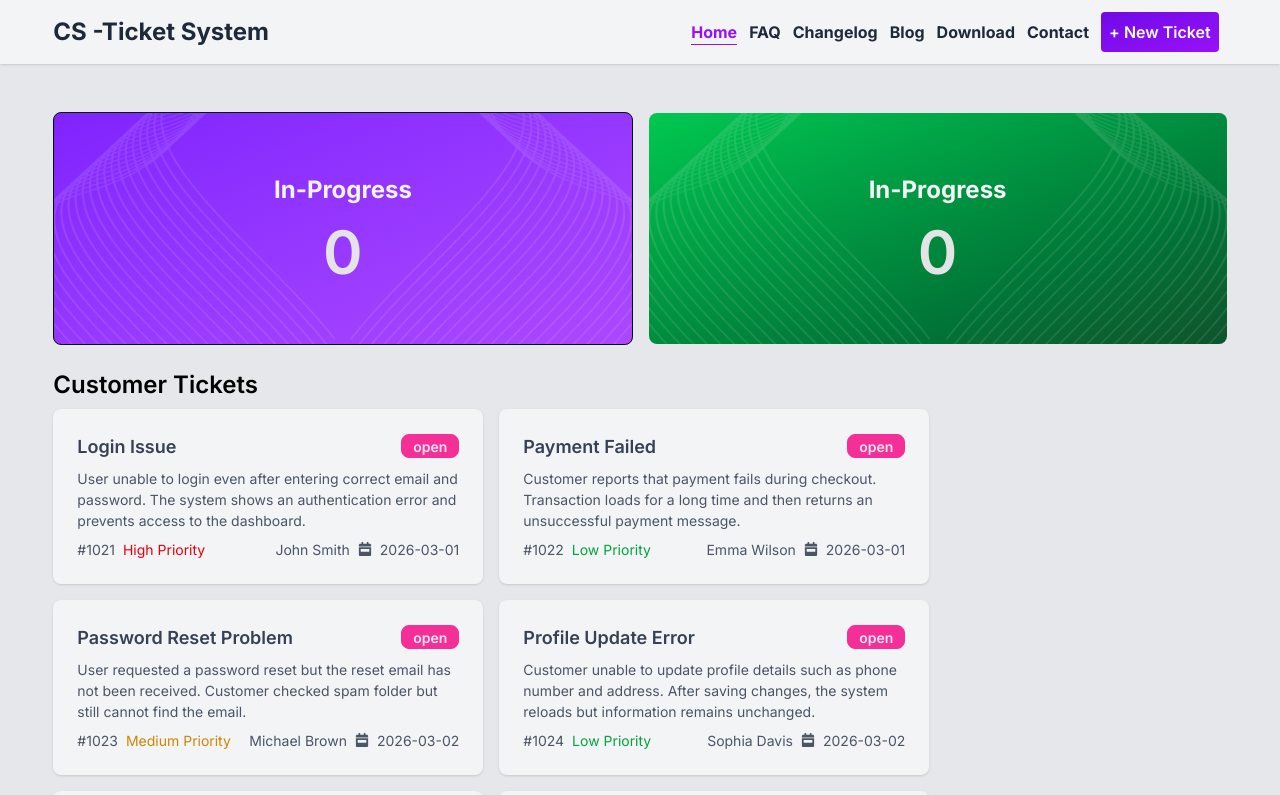
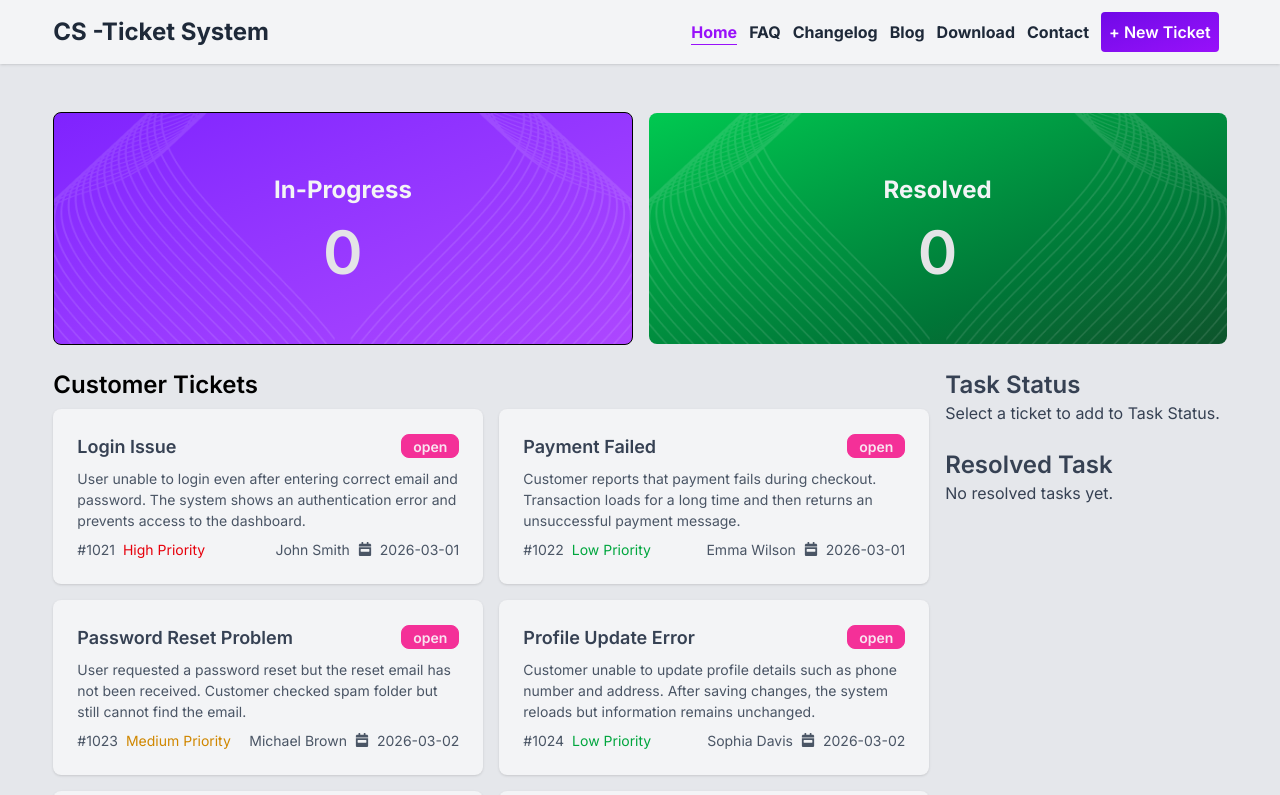
Before and after one commit to bhupotikumar/cs-ticket-system, a React (Vite) app: page / in a window 1280 px wide. Shown: the top 795 px of the page. Built offline with nearby package versions, Linux system fonts and the light colour scheme.

Commit message:
TaskStatus, In-progress counting & Complete Btn functionality done

```diff
--- a/src/components/Banner/Banner.jsx
+++ b/src/components/Banner/Banner.jsx
@@ -1,10 +1,13 @@
 import ProgressCard from './ProgressCard';
 import ResolvedCard from './ResolvedCard';
 
-const Banner = () => {
+const Banner = ({ progressCounter, setProgressCounter }) => {
     return (
         <div className="flex flex-col md:flex-row justify-between items-center gap-4">
-            <ProgressCard />
+            <ProgressCard
+                progressCounter={progressCounter}
+                setProgressCounter={setProgressCounter}
+            />
             <ResolvedCard />
         </div>
 
--- a/src/components/Banner/ProgressCard.jsx
+++ b/src/components/Banner/ProgressCard.jsx
@@ -1,6 +1,6 @@
 import vector1 from '../../assets/vector1.png';
 
-const ProgressCard = () => {
+const ProgressCard = ({ progressCounter, setProgressCounter }) => {
     return (
         <div className="w-full bg-linear-to-br from-violet-600 to-purple-500 rounded-lg border">
             <div
@@ -22,7 +22,7 @@ const ProgressCard = () => {
                 <div className="hero-content text-neutral-content text-center">
                     <div className="max-w-md">
                         <h1 className='mb-4 text-xl md:text-2xl font-semibold md:font-bold text-gray-100'>In-Progress</h1>
-                        <h1 className="text-3xl md:text-6xl font-semibold">0</h1>
+                        <h1 className="text-3xl md:text-6xl font-semibold">{progressCounter}</h1>
                     </div>
                 </div>
             </div>
--- a/src/components/Banner/ResolvedCard.jsx
+++ b/src/components/Banner/ResolvedCard.jsx
@@ -21,7 +21,7 @@ const ResolvedCard = () => {
                 </div>
                 <div className="hero-content text-neutral-content text-center">
                     <div className="max-w-md">
-                        <h1 className='mb-4 text-xl md:text-2xl font-semibold md:font-bold text-gray-100'>In-Progress</h1>
+                        <h1 className='mb-4 text-xl md:text-2xl font-semibold md:font-bold text-gray-100'>Resolved</h1>
                         <h1 className="text-3xl md:text-6xl font-semibold">0</h1>
                     </div>
                 </div>
--- /dev/null
+++ b/src/components/ResolvedTask/ResolvedTask.jsx
@@ -0,0 +1,12 @@
+import React from 'react';
+
+const ResolvedTask = () => {
+    return (
+        <div className='mt-6 text-center md:text-left'>
+            <h1 className='text-2xl font-semibold text-gray-700'>Resolved Task</h1>
+            <p className='text-gray-700'>No resolved tasks yet.</p>
+        </div>
+    );
+};
+
+export default ResolvedTask;
--- /dev/null
+++ b/src/components/TaskStatus/TaskStatus.jsx
@@ -0,0 +1,24 @@
+import React from 'react';
+
+const TaskStatus = ({ taskStatus, setTaskStatus, handleComplete }) => {
+
+    return (
+        <div className='text-center md:text-left'>
+            <h1 className='text-2xl font-semibold text-gray-700'>Task Status</h1>
+            {taskStatus.length === 0 ?
+                <p className='text-gray-700'>Select a ticket to add to Task Status.</p> :
+                taskStatus.map(ticket => (
+                    <div
+                        key={ticket.id}
+                        className="mb-2 p-2 bg-gray-100 rounded shadow cursor-pointer">
+                        <h3 className="font-semibold">{ticket.title}</h3>
+                        <div
+                            onClick={() => handleComplete(ticket.id)} className="btn btn-success w-full my-2">Complete</div>
+                    </div>
+                ))
+            }
+        </div>
+    );
+};
+
+export default TaskStatus;
--- a/src/components/Tickets/TIckets.jsx
+++ b/src/components/Tickets/TIckets.jsx
@@ -1,22 +1,35 @@
-import { use } from 'react';
+import { Suspense, use } from 'react';
 import TicketCard from './TicketCard';
+import Loading from '../Loading/Loading';
 
 const ticketPromise = fetch('./tickets.json')
     .then(res => res.json());
 
 
-const Tickets = () => {
+const Tickets = ({ taskStatus, setTaskStatus, progressCounter, setProgressCounter }) => {
     const tickets = use(ticketPromise);
+
+    const handleTicket = (ticket) => {
+        if (!taskStatus.some(t => t.id === ticket.id)) {
+            setProgressCounter(progressCounter + 1);
+            setTaskStatus([...taskStatus, ticket]);
+        }
+    };
 
     return (
         <div>
             <h1 className='text-2xl text-center md:text-left font-semibold'>Customer Tickets</h1>
-            <div className="mt-2 grid grid-cols-1 md:grid-cols-2 gap-4 w-full">
-                {tickets.map(ticket => {
-                    return <TicketCard key={ticket.id} ticket={ticket} />
-                })}
-
-            </div>
+            <Suspense fallback={<Loading />}>
+                <div className="mt-2 grid grid-cols-1 md:grid-cols-2 gap-4 w-full">
+                    {tickets.map(ticket => {
+                        return <TicketCard
+                            key={ticket.id}
+                            ticket={ticket}
+                            onClick={handleTicket}
+                        />
+                    })}
+                </div>
+            </Suspense>
         </div>
     );
 };
--- a/src/components/Tickets/TicketCard.jsx
+++ b/src/components/Tickets/TicketCard.jsx
@@ -1,18 +1,19 @@
-import React from 'react';
 import { FaCalendarWeek } from 'react-icons/fa';
 
-const TicketCard = ({ ticket }) => {
+const TicketCard = ({ ticket, onClick }) => {
     const { id, title, description, createdAt, customer, priority, status } = ticket;
 
     return (
-        <div className="card bg-gray-100 w-full mx-auto shadow-sm">
+        <div
+            onClick={() => onClick(ticket)}
+            className="card bg-gray-100 w-full mx-auto shadow-sm">
             <div className="card-body text-gray-600">
                 <h2 className="card-title justify-between text-gray-700">
                     {title}
                     <div className="badge badge-secondary">{status}</div>
                 </h2>
                 <p>{description}</p>
-                <div className="card-actions justify-between">
+                <div className="card-actions justify-between flex-wrap">
                     <div className="flex justify-start gap-2 items-center">
                         <p>#{id}</p>
                         {priority === "High" ?
--- a/src/pages/Home/Home.jsx
+++ b/src/pages/Home/Home.jsx
@@ -1,15 +1,47 @@
-import React from 'react';
 import Banner from '../../components/Banner/Banner';
-import TIckets from '../../components/Tickets/TIckets';
+import Tickets from '../../components/Tickets/Tickets';
+import TaskStatus from '../../components/TaskStatus/TaskStatus';
+import ResolvedTask from '../../components/ResolvedTask/ResolvedTask';
+import { useState } from 'react';
 
 const Home = () => {
+    const [taskStatus, setTaskStatus] = useState([]);
+    const [progressCounter, setProgressCounter] = useState(0);
+
+    const handleTicket = (ticket) => {
+        if (!taskStatus.some(t => t.id === ticket.id)) {
+            setProgressCounter(progressCounter + 1);
+            setTaskStatus([...taskStatus, ticket]);
+        }
+    };
+    const handleComplete = (id) => {
+        setTaskStatus(prev => prev.filter(t => t.id !== id));
+        setProgressCounter(progressCounter - 1);
+    };
+
     return (
         <div className="my-12 w-11/12 min-h-[50vh] mx-auto">
-            <Banner />
+            <Banner
+                progressCounter={progressCounter}
+                setProgressCounter={setProgressCounter}
+            />
             <main className='mt-6 grid grid-cols-1 md:grid-cols-2 lg:grid-cols-4 gap-4'>
                 <div className="col-span-3">
-                    <TIckets />
+                    <Tickets
+                        handleTicket={handleTicket}
+                        taskStatus={taskStatus}
+                        setTaskStatus={setTaskStatus}
+                        progressCounter={progressCounter}
+                        setProgressCounter={setProgressCounter}
+                    />
                 </div>
+                <aside className='col-span-2 lg:col-span-1 md:flex md:justify-between md:items-center lg:block'>
+                    <TaskStatus
+                        handleComplete={handleComplete}
+                        taskStatus={taskStatus}
+                        setTaskStatus={setTaskStatus} />
+                    <ResolvedTask />
+                </aside>
 
             </main>
         </div>
```
